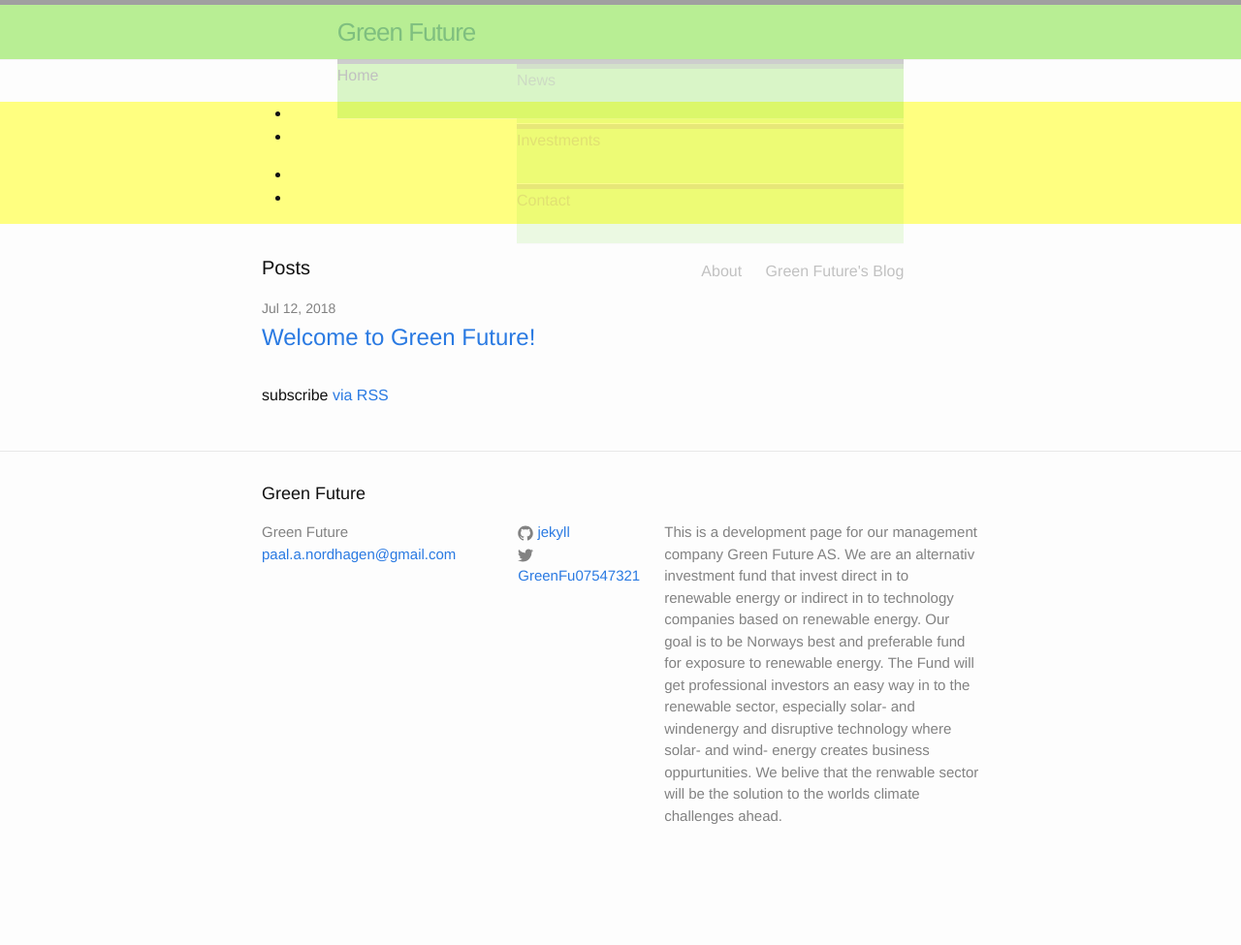
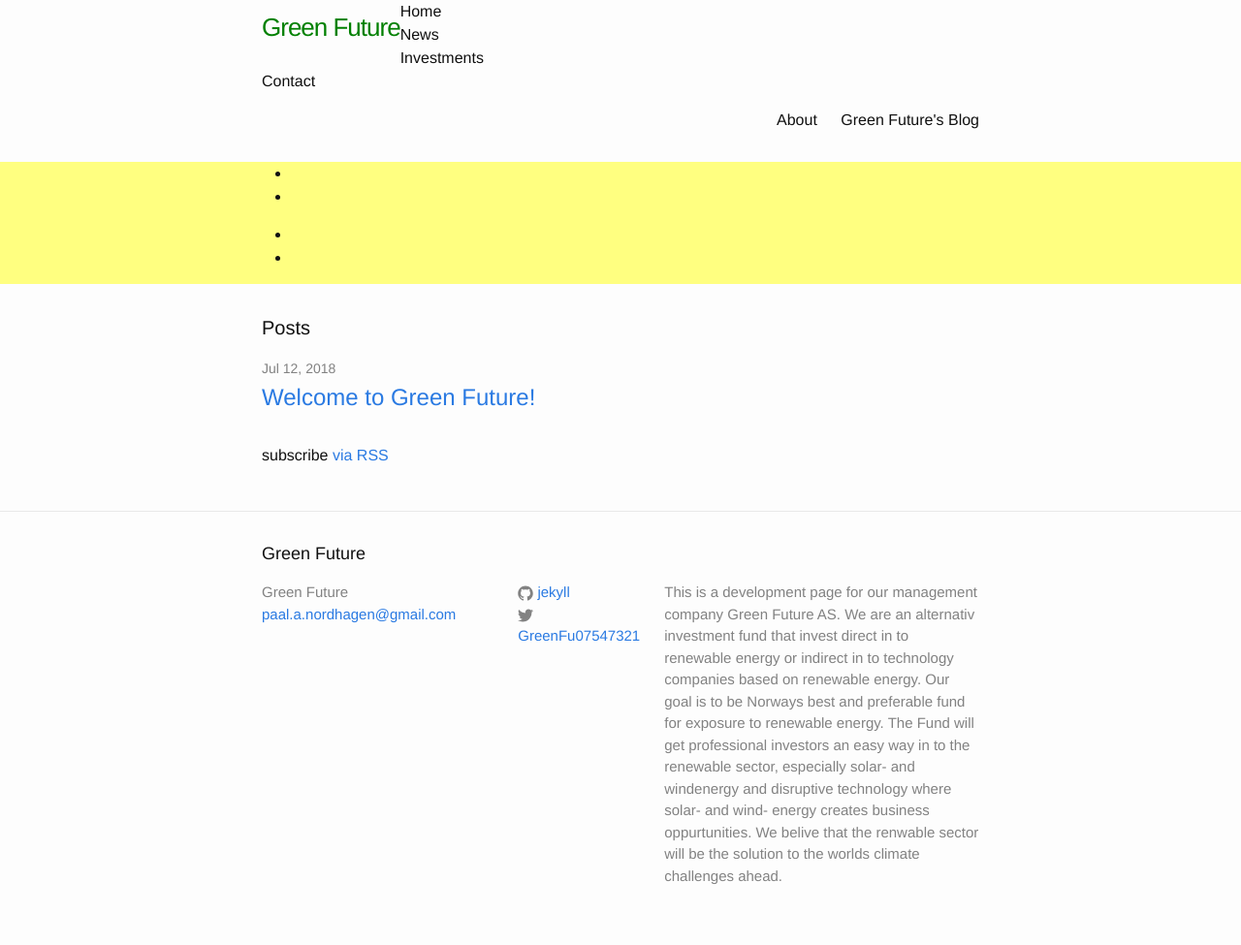
Before and after one commit to Paal-August/Paal-August.github.io, a Jekyll site: the page built from index.html, in a window 1280 px wide. Shown: the whole page at 97% size. Built offline with Jekyll 4.4.1, drawn with Linux system fonts in a browser that asks for light colours; before the commit the page ends 913 px from its top, so only the background shows below that.

Commit message:
Update _layout.scss

```diff
--- a/_sass/_layout.scss
+++ b/_sass/_layout.scss
@@ -3,7 +3,7 @@
  */
 
 .site-header {
-    border-top: 5px solid $grey-color-dark;
+   /* border-top: 5px solid $grey-color-dark;
     border-bottom: 1px solid $grey-color-light;
     min-height: 56px;
     background-color:#72DF2A;
@@ -14,11 +14,23 @@
     justify-content:space-between;
     align-items:left;
     opacity:50%;
-    flex-flow:row wrap;
+    flex-flow:row wrap;*/
     // Positioning context for the mobile navigation icon
     //position: absolute;
 }
 .site-wrapper{
+  display: grid;
+  grid-template-columns: 250px 250px;
+  grid-template-rows: repeat(3, 450px);
+  grid-gap: 20px;
+  margin-top: 44px;
+  grid-auto-rows: 500px;
+  justify-items:center;
+  justify-content:center;
+  align-items:stretch;
+  align-content:center;
+  grid-auto-rows:500px;
+  grid-auto-flow:column;
 }
 .site-main{
     width:100%;
```
